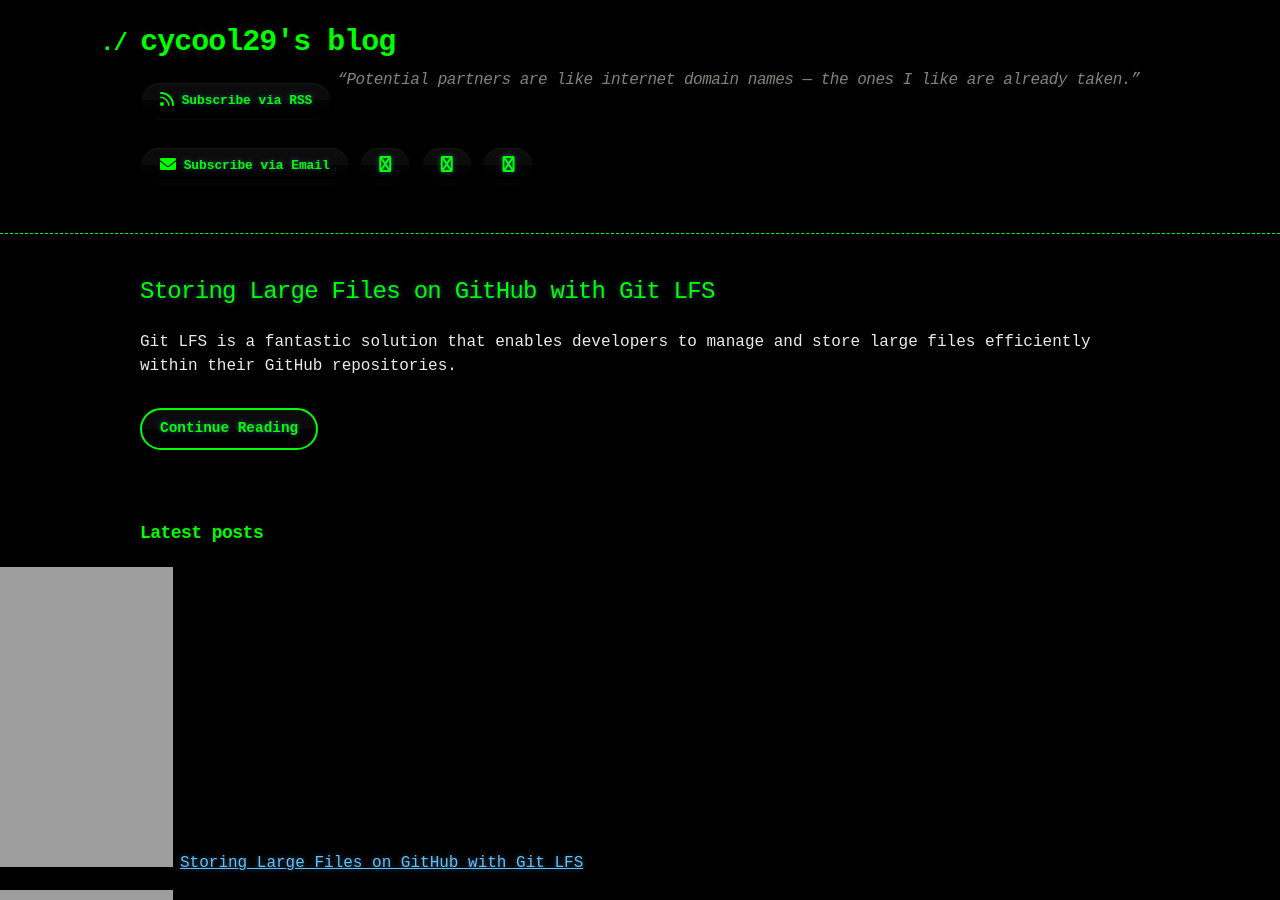
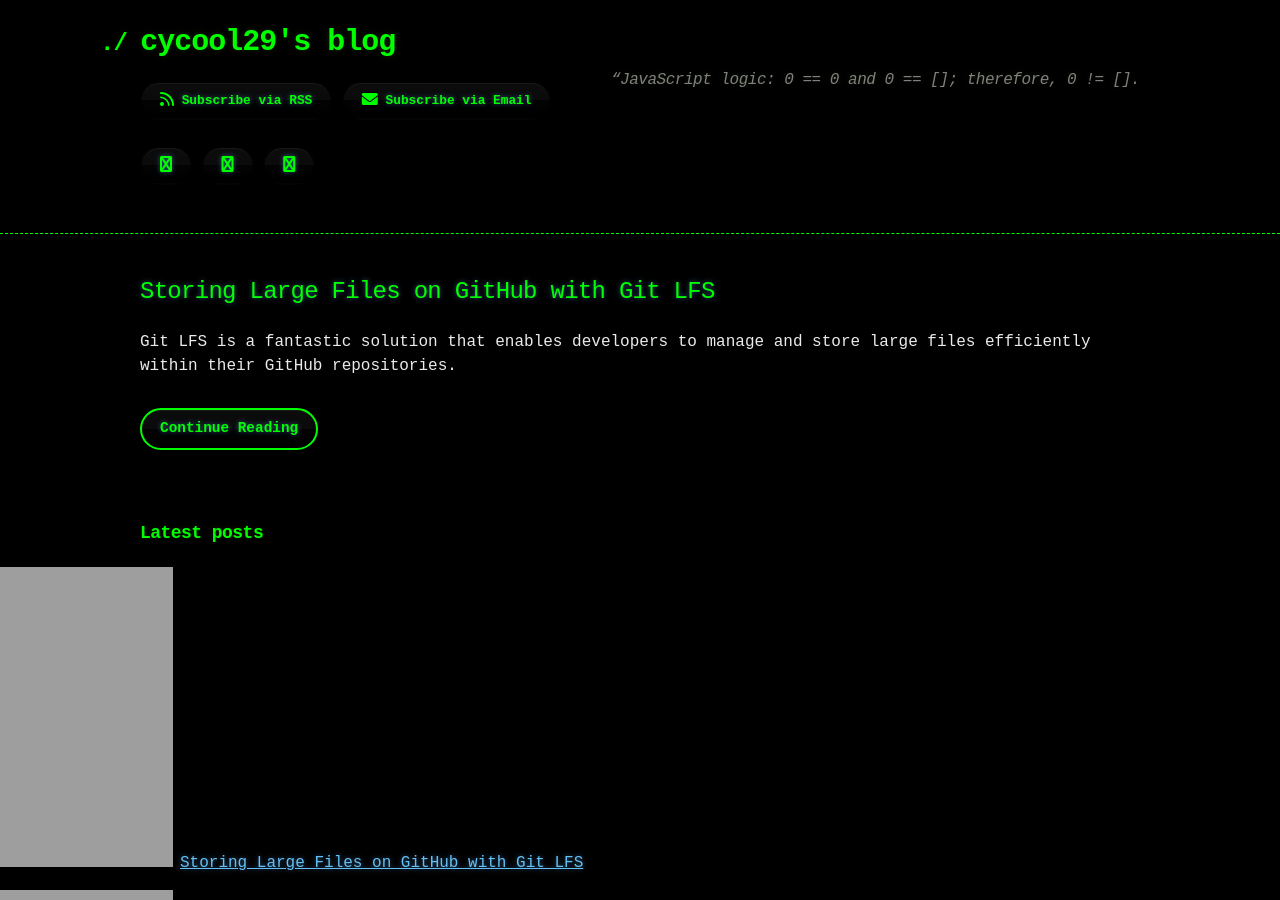
Before and after one commit to cycool29/cycool29.github.io, a Jekyll site: the page built from index.md, in a window 1280 px wide and 900 px high. Built offline with Jekyll 4.4.1, drawn with Linux system fonts in a browser that asks for light colours; a style sheet for code colours, icons or effects is not loaded.

Commit message:
Update quotes

```diff
--- a/_config.yml
+++ b/_config.yml
@@ -1,5 +1,5 @@
 title: cycool29's blog
-description: "“Potential partners are like internet domain names — the ones I like are already taken.” "
+description: "“JavaScript logic: 0 == 0 and 0 == []; therefore, 0 != []. "
 bio: A high school student. Intermediate in Python, Git, Bash. Learning JavaScript. He/Him. "
 author: cycool29
 url: https://cycool29.github.io
```
